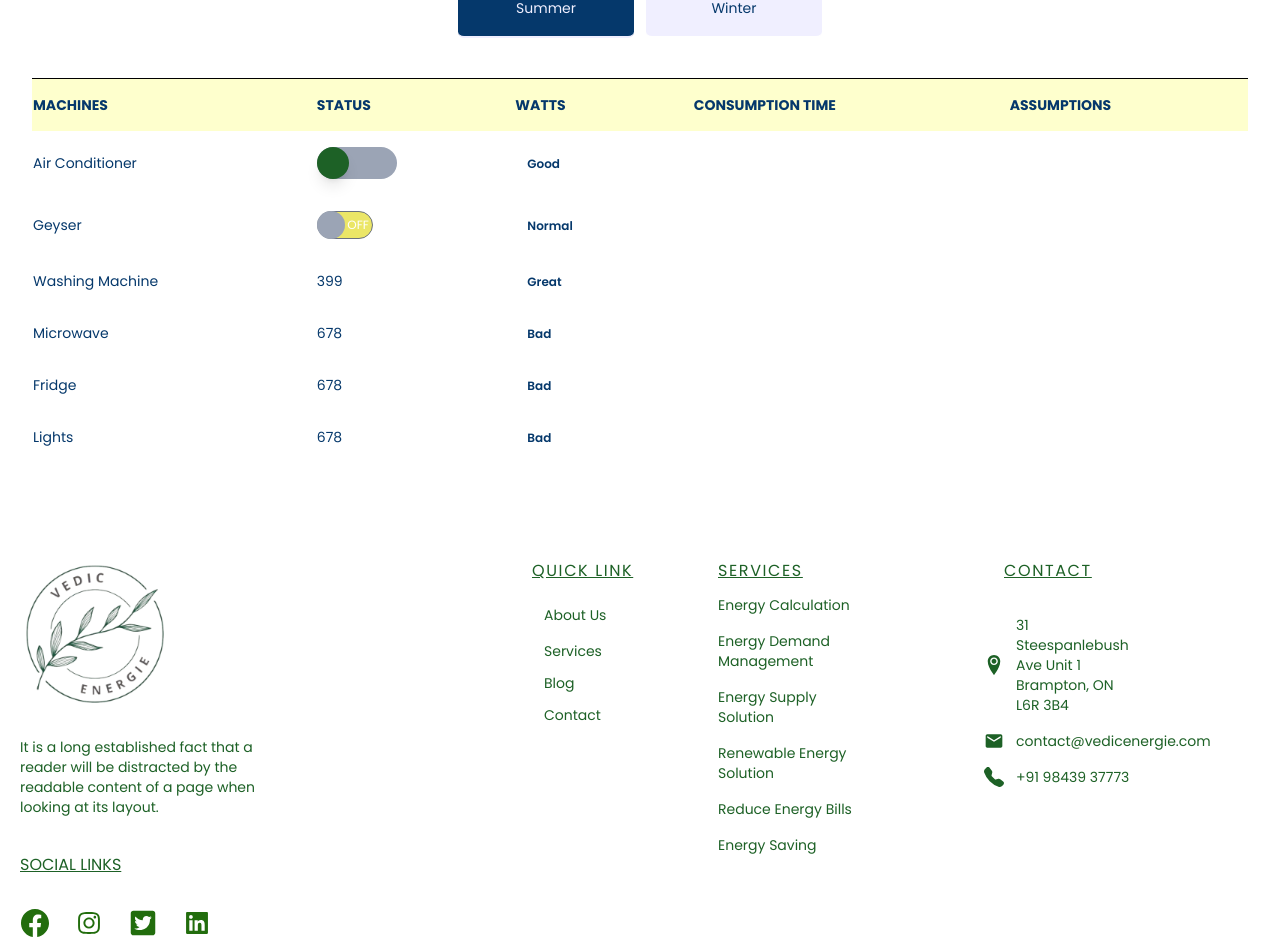
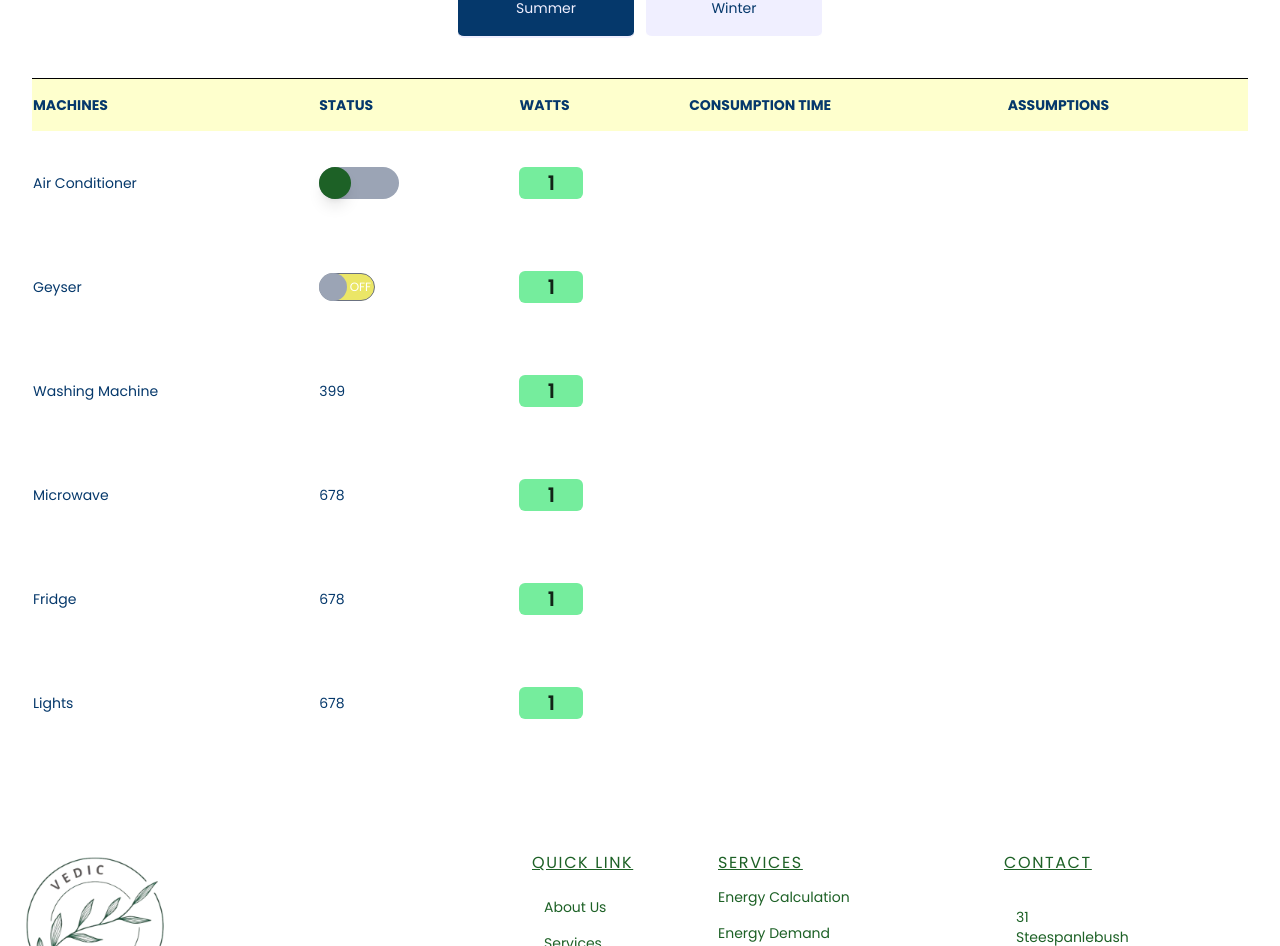
Before and after one commit to Raiyan109/vedic-energie-new, a React (Vite) app: page /energyCalc in a window 1280 px wide. Shown: the part 854-1800 px from the top of the page. Built offline with nearby package versions, Linux system fonts and the light colour scheme; grey boxes are pictures that could not be loaded.

Commit message:
watt input

```diff
--- a/src/components/Table.jsx
+++ b/src/components/Table.jsx
@@ -63,7 +63,7 @@ const Table = () => {
                                         <td className="pr-6 py-4 whitespace-nowrap">{item.name}</td>
                                         <td className="pr-6 py-4 whitespace-nowrap text-indigo-600">{item.status}</td>
                                         <td className="pr-6 py-4 whitespace-nowrap">
-                                            <span className={`py-2 px-3 rounded-full font-semibold text-xs ${labelColors[item?.impression]?.color || ""}`}>{item.impression}</span>
+                                            <span className={`py-2 px-3 rounded-full font-semibold text-xs ${labelColors[item?.watt]?.color || ""}`}>{item.watt}</span>
                                         </td>
                                     </tr>
                                 ))
--- /dev/null
+++ b/src/components/WattInput.jsx
@@ -0,0 +1,13 @@
+import React from 'react';
+
+const WattInput = () => {
+    return (
+        <div>
+            <div>
+                <div className='w-16 h-8 bg-lightGreen rounded-md flex justify-center items-center text-xl text-rgbaHeader'>1</div>
+            </div>
+        </div>
+    );
+};
+
+export default WattInput;
--- a/src/constants/index.jsx
+++ b/src/constants/index.jsx
@@ -1,5 +1,6 @@
 import SummerSwitch from "../components/SummerSwitch";
 import Toggle from "../components/Toggle";
+import WattInput from "../components/WattInput";
 import WinterSwitch from "../components/WinterSwitch";
 
 export const states = [
@@ -62,32 +63,32 @@ export const tableItems = [
             {
                 name: "Air Conditioner",
                 status: <SummerSwitch />,
-                impression: "Good"
+                watt: <WattInput />
             },
             {
                 name: "Geyser",
                 status: <WinterSwitch />,
-                impression: "Normal"
+                watt: <WattInput />
             },
             {
                 name: "Washing Machine",
                 status: "399",
-                impression: "Great"
+                watt: <WattInput />
             },
             {
                 name: "Microwave",
                 status: "678",
-                impression: "Bad"
+                watt: <WattInput />
             },
             {
                 name: "Fridge",
                 status: "678",
-                impression: "Bad"
+                watt: <WattInput />
             },
             {
                 name: "Lights",
                 status: "678",
-                impression: "Bad"
+                watt: <WattInput />
             },
         ]
     },
@@ -98,22 +99,22 @@ export const tableItems = [
             {
                 name: "Mauritania",
                 status: "203",
-                impression: "Good"
+                watt: <WattInput />
             },
             {
                 name: "United state america",
                 status: "408",
-                impression: "Great"
+                watt: <WattInput />
             },
             {
                 name: "France",
                 status: "99",
-                impression: "Bad"
+                watt: <WattInput />
             },
             {
                 name: "Germany",
                 status: "320",
-                impression: "Normal"
+                watt: <WattInput />
             },
         ]
     }
```
